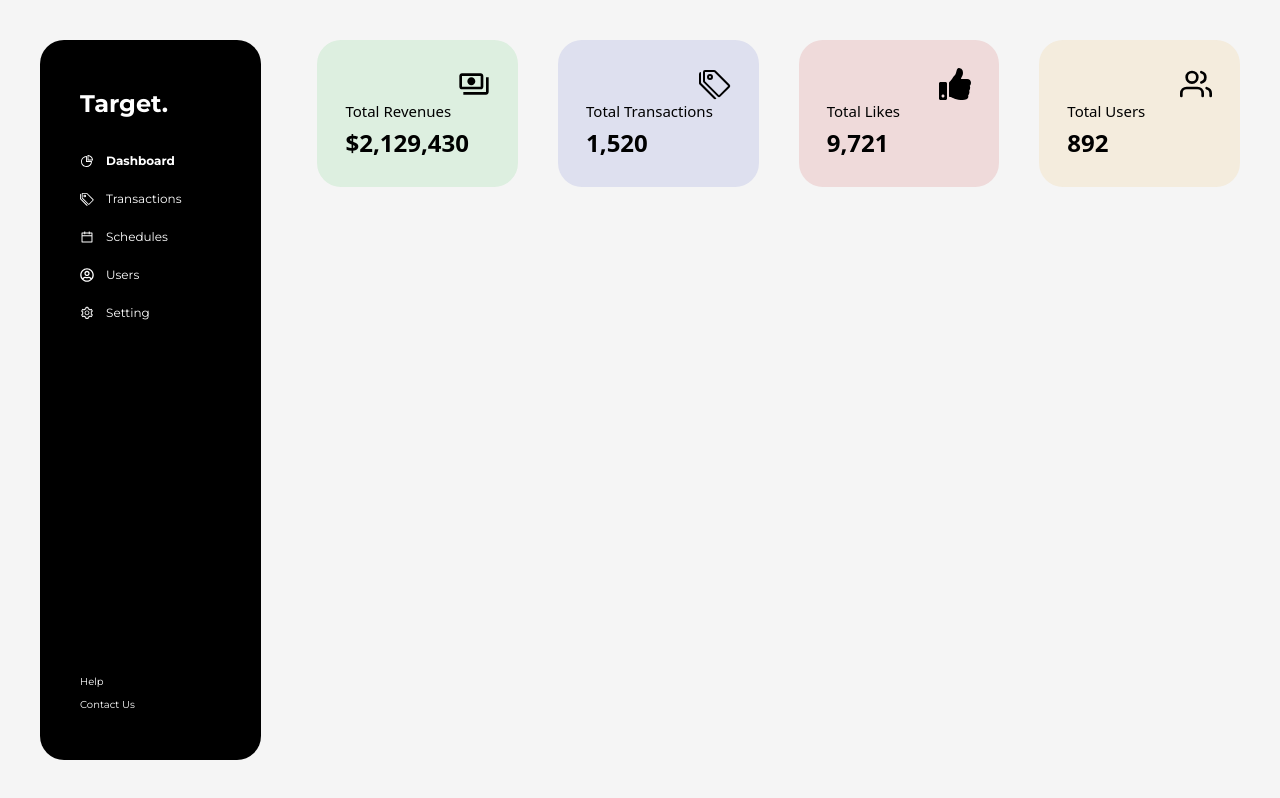
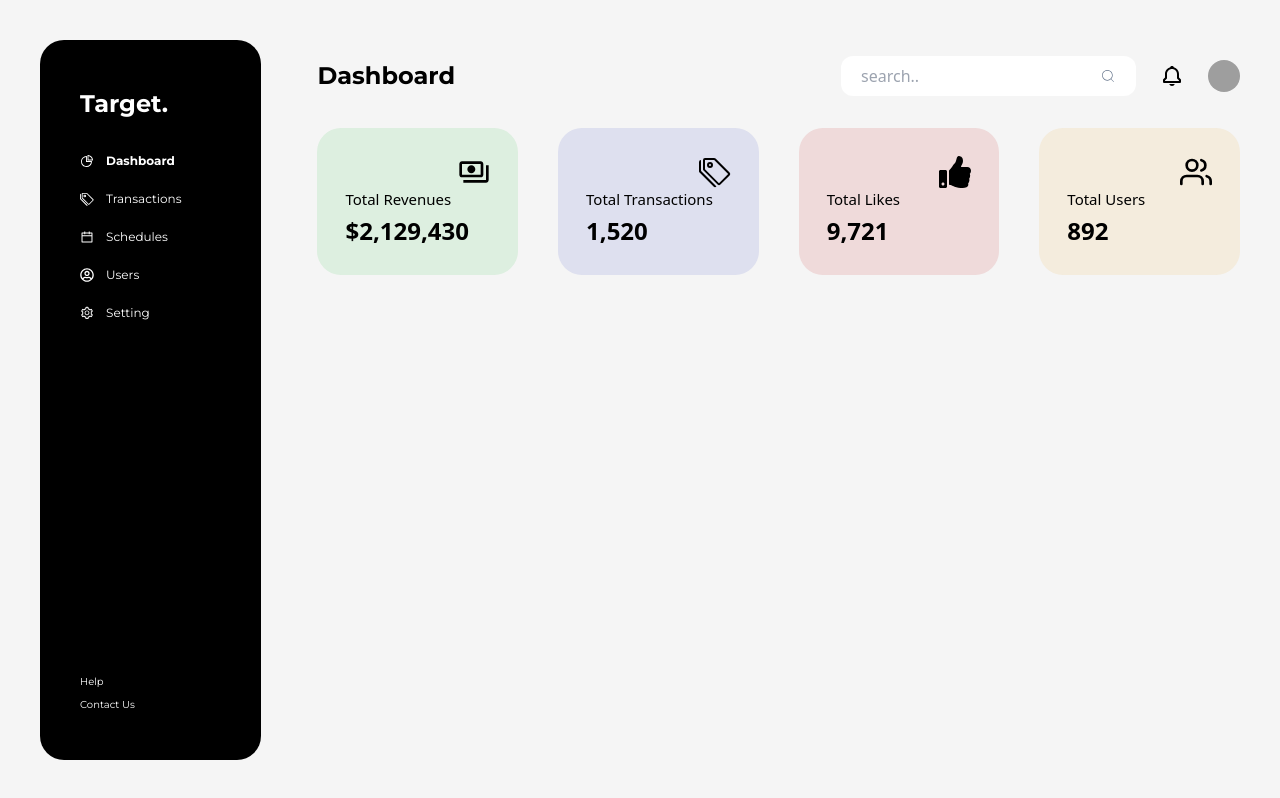
Before and after one commit to ArnabChatterjee20k/React---Dashboard, a React (Vite) app: page /dashboard in a window 1280 px wide. Built offline with nearby package versions, Linux system fonts and the light colour scheme; grey boxes are pictures that could not be loaded; the HTML template or start-up script is replaced by a standard one.

Commit message:
feat -- navbar

```diff
--- /dev/null
+++ b/src/components/Avatar.tsx
@@ -0,0 +1,9 @@
+export default function Avatar() {
+  return (
+    <img
+      className="inline-block h-[1.5rem] w-[1.5rem] md:h-[2rem] md:w-[2rem] rounded-full"
+      src="https://images.unsplash.com/photo-1568602471122-7832951cc4c5?ixlib=rb-4.0.3&ixid=MnwxMjA3fDB8MHxwaG90by1wYWdlfHx8fGVufDB8fHx8&auto=format&fit=facearea&facepad=2&w=300&h=300&q=80"
+      alt="Image Description"
+    />
+  );
+}
--- a/src/components/DashBoard/VisualisationSpace.tsx
+++ b/src/components/DashBoard/VisualisationSpace.tsx
@@ -1,6 +1,6 @@
 import DataCards from "./DataCards"
 export default function VisualisationSpace() {
   return (
-    <div className="py-10 w-full"><DataCards/></div>
+    <div className="w-full"><DataCards/></div>
   )
 }
--- /dev/null
+++ b/src/components/SearchBox.tsx
@@ -0,0 +1,15 @@
+import { CiSearch } from "react-icons/ci";
+import { BiSearch } from "react-icons/bi";
+
+import useIsMobile from "../hooks/useIsMobile";
+
+export default function SearchBox() {
+    const isMobile = useIsMobile()
+    if(isMobile) return <BiSearch size="1.5em" />
+  return (
+    <div className="flex items-center gap-2 px-5 py-2 rounded-xl bg-white">
+      <input placeholder="search.." className="outline-transparent" />
+      <CiSearch size="1em" className="fill-slate-500"/>
+    </div>
+  );
+}
--- /dev/null
+++ b/src/layout/Navbar.tsx
@@ -0,0 +1,15 @@
+import Avatar from "../components/Avatar";
+import SearchBox from "../components/SearchBox";
+import { BiBell } from "react-icons/bi";
+export default function Navbar() {
+  return (
+    <nav className="flex w-full justify-between items-center">
+      <h3 className="font-monteserat font-bold text-2xl">Dashboard</h3>
+      <div className="flex items-center gap-2 md:gap-6">
+        <SearchBox />
+        <BiBell className="text-2xl" />
+        <Avatar/>
+      </div>
+    </nav>
+  );
+}
--- a/src/pages/DashBoard.tsx
+++ b/src/pages/DashBoard.tsx
@@ -1,11 +1,15 @@
 import VisualisationSpace from "../components/DashBoard/VisualisationSpace";
+import Navbar from "../layout/Navbar";
 import SideNav from "../layout/SideNav";
 
 export default function DashBoard() {
   return (
-    <section className="flex px-10 gap-14">
+    <section className="flex px-6 md:px-10 gap-14">
       <SideNav />
-      <VisualisationSpace />
+      <div className="flex flex-col gap-8 w-full py-5 md:py-14">
+        <Navbar />
+        <VisualisationSpace />
+      </div>
     </section>
   );
 }
```
